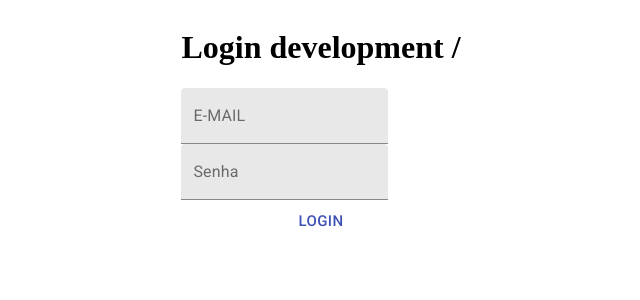
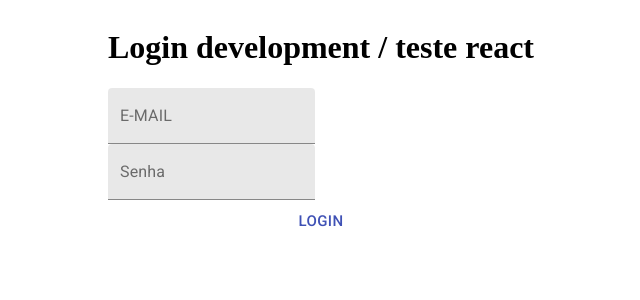
Before and after one commit to matheusCalaca/bill-front, a React (Create React App) app: page / in a window 1280 px wide. Shown: the top 300 px of the page, without its empty margins (319-959 px from the left). Built offline with nearby package versions, Linux system fonts and the light colour scheme.

Commit message:
teste variaveis de ambiente

```diff
--- a/src/loginPage/index.tsx
+++ b/src/loginPage/index.tsx
@@ -46,7 +46,7 @@ const LoginPage = () => {
                 alignItems="center" >
                 <form onSubmit={handleSubmit}>
                     <Grid>
-                        <h1>Login {process.env.NODE_ENV} / {process.env.TESTE}</h1>
+                        <h1>Login {process.env.NODE_ENV} / {process.env.REACT_APP_TESTE}</h1>
                     </Grid>
                     <Grid>
                         <TextField id="email" label=" E-MAIL" variant="filled" type="text" name="email" onChange={handelInputChange} />
```
Also changed, not shown: 2 other files (tests, documents, lock files or other folders).
